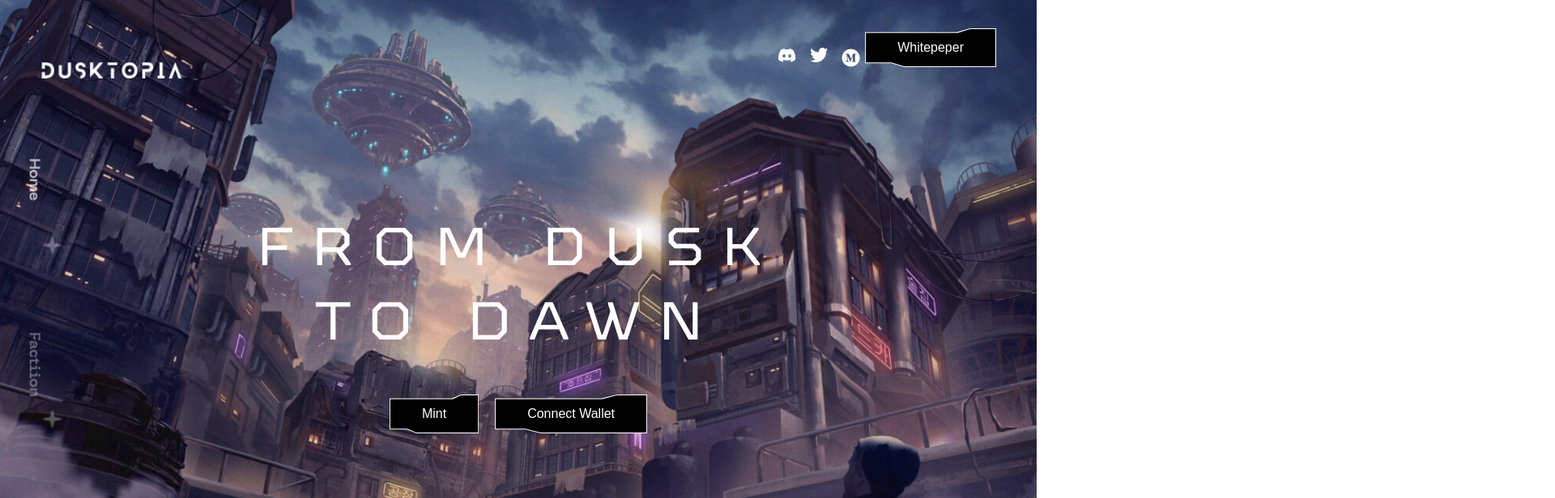
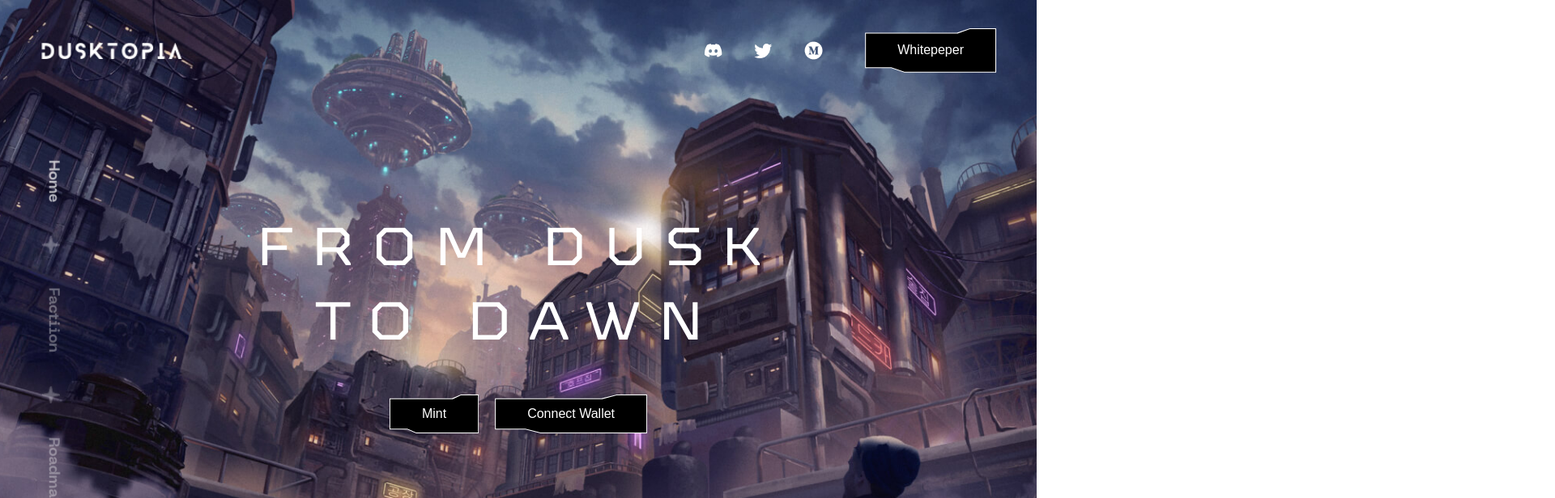
Before and after one commit to DmitryBalandin/Lending-Cosmos-React-scss-Typescript, a React app: page /0 in a window 1280 px wide. Shown: the top 616 px of the page at 81% size, 1920 px wide, since content can reach past the window. Built offline with nearby package versions, Linux system fonts and the light colour scheme.

Commit message:
use  full screen

```diff
--- a/src/componenets/SvgButton/index.tsx
+++ b/src/componenets/SvgButton/index.tsx
@@ -9,12 +9,13 @@
     onClick: () => void,
     props?:any,
     children: ReactNode,
+
 }
 
-export const SvgButton: React.FC<SvgButtonProps> = ({ onClick, children, ...props }) => {
+export const SvgButton: React.FC<SvgButtonProps> = ({ onClick, children,  ...props }) => {
     return (
 
-            <button onClick={(onClick)} {...props} className={styles.button}>
+            <button onClick={(onClick)} {...props} className={cl(styles.button)}>
                 {children}
 
                 <span className={styles.buttonInsideBorder}>{children}</span>
--- a/src/componenets/SvgButton/styles.module.scss
+++ b/src/componenets/SvgButton/styles.module.scss
@@ -8,6 +8,7 @@
     background: inherit;
     opacity: 1;
     z-index: 0;
+
 
 
 
@@ -70,7 +71,7 @@
 
 }
 
-a {
+ .button a {
     position: absolute;
     width: 100%;
     height: 100%;
@@ -85,6 +86,7 @@
     }
 
     &:focus {
+
         outline: none;
         color: black;
 
--- a/src/pages/FactionPageTopic/Faction-page-topic.tsx
+++ b/src/pages/FactionPageTopic/Faction-page-topic.tsx
@@ -52,8 +52,8 @@
                         <Link to="/" ></Link>
                     </SvgButton>
                 </div>
-                <div onMouseOver={handleMouseEnter} onMouseOut={handleMouseLeave}>
-                    <SvgButton onClick={() => { }}>
+                    <div className={+id === (arrBackground.length-1) ? styles.hidden : ""} onMouseOver={handleMouseEnter} onMouseOut={handleMouseLeave} >
+                        <SvgButton onClick={() => { }} >
                             <div className={cl(styles.button)} >
                                 <span>Next</span>
                                 <svg width="25.310669" height="11.506348" viewBox="0 0 25.3107 11.5063" fill="none" xmlns="http://www.w3.org/2000/svg" >
@@ -64,7 +64,7 @@
                                     <path id="Vector 84" className={isActiveButton ? styles.buttonSvgActive : styles.buttonSvg} d="M0.75 5.75L24.25 5.75M19.25 10.75L24.25 5.75L19.25 0.75" stroke-opacity="1.000000" stroke-width="1.500000" stroke-linecap="round" />
                                 </svg>
                             </div>
-                        <Link to={`/${(+id + 1) % 4}`} ></Link>
+                            <Link to={`/${(+id + 1) % 4}`}  ></Link>
                         </SvgButton>
                     </div>
             </div>
--- a/src/pages/FactionPageTopic/helpers/helpers.tsx
+++ b/src/pages/FactionPageTopic/helpers/helpers.tsx
@@ -12,7 +12,7 @@
 
 export const handlerMouse = (setIsActiveButton: React.Dispatch<React.SetStateAction<boolean>>, boolean: boolean) => {
     const handler = (event: EventMouse<HTMLDivElement, HTMLDivElement>) => {
-        if (!event.target.closest("BUTTON")) {
+        if (!event.target?.closest("BUTTON")) {
             return;
         }
         setIsActiveButton(boolean);
--- a/src/pages/FactionPageTopic/styles.module.scss
+++ b/src/pages/FactionPageTopic/styles.module.scss
@@ -54,25 +54,7 @@
         margin-bottom: 105px;
     }
 
-    // &Link{
-    //     position: absolute;
-    //     width: 100%;
-    //     height: 100%;
-    //     text-decoration: none;
-    //     color:inherit;
 
-    //     &:hover,
-    //     &:visited {
-
-    //         color: white;
-
-    //     }
-    //     &:focus{
-    //         outline: none;
-    //         color: black;
-
-    //     }
-    // }
 }
 
 .button {
@@ -97,3 +79,7 @@
     z-index: 2;
     bottom: 360px;
 }
+
+.hidden{
+    display: none;
+}
--- a/src/pages/Home/home.module.scss
+++ b/src/pages/Home/home.module.scss
@@ -28,12 +28,12 @@
     }
 
     header {
-        width: calc(100% - 100px);
+        width: calc(100% - 100px) ;
         position: absolute;
         display: grid;
-        gap: 30px;
-        grid-template: 1fr/ 1fr auto auto;
-        align-items: center;
+        gap: 50px;
+        grid-template: 100%/ 1fr auto auto;
+
     }
 
 
```
Lines whose indentation alone changed are shown as unchanged.
